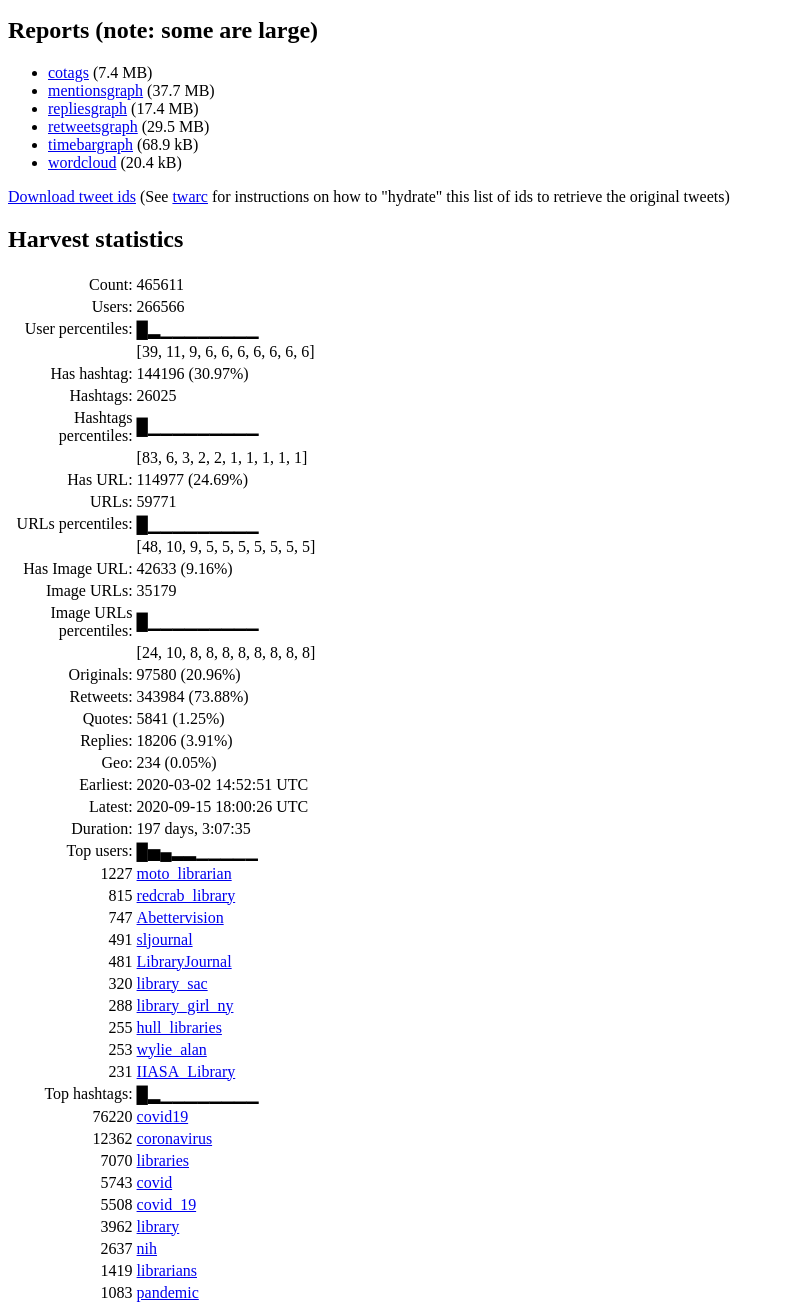
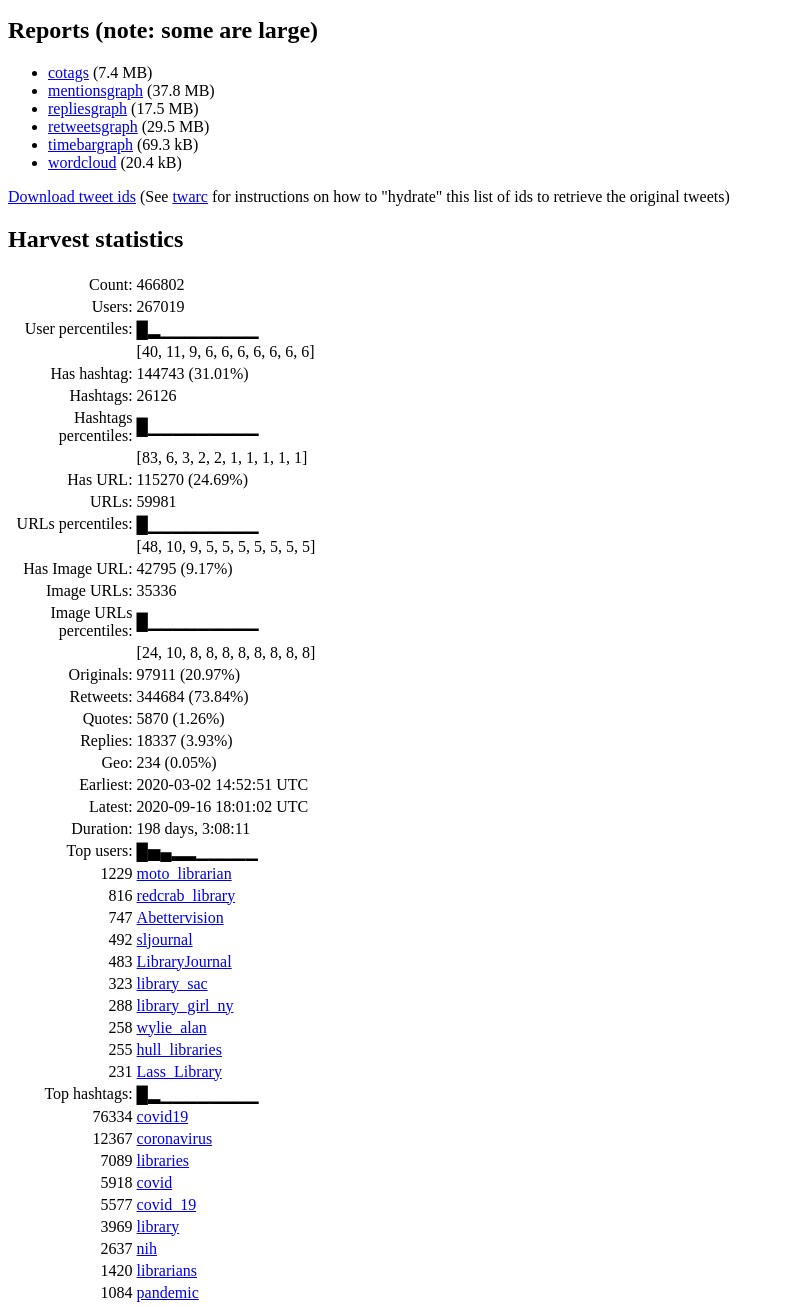
Before and after one commit to pbinkley/tweets-libraries-covid19, a plain HTML site: page index.html in a window 1280 px wide. Shown: the part 101-1408 px from the top of the page, without its empty margins (0-785 px from the left). Drawn offline with nearby package versions, Linux system fonts and the light colour scheme.

Commit message:
2020-09-16T12-14-41 update

```diff
--- a/index.html
+++ b/index.html
@@ -28,10 +28,10 @@
 
 <ul>
   <li><a href="cotags.html">cotags</a> (7.4 MB)</li>
-  <li><a href="mentionsgraph.html">mentionsgraph</a> (37.7 MB)</li>
-  <li><a href="repliesgraph.html">repliesgraph</a> (17.4 MB)</li>
+  <li><a href="mentionsgraph.html">mentionsgraph</a> (37.8 MB)</li>
+  <li><a href="repliesgraph.html">repliesgraph</a> (17.5 MB)</li>
   <li><a href="retweetsgraph.html">retweetsgraph</a> (29.5 MB)</li>
-  <li><a href="timebargraph.html">timebargraph</a> (68.9 kB)</li>
+  <li><a href="timebargraph.html">timebargraph</a> (69.3 kB)</li>
   <li><a href="wordcloud.html">wordcloud</a> (20.4 kB)</li>
 </ul>
 
@@ -40,56 +40,56 @@
 <h2>Harvest statistics</h2>
 
 <table>
-<tr><td>Count:</td><td>465611</td></tr>
+<tr><td>Count:</td><td>466802</td></tr>
 
-<tr><td>Users:</td><td>266566</td></tr>
+<tr><td>Users:</td><td>267019</td></tr>
 <tr><td>User percentiles:</td><td>█▂▁▁▁▁▁▁▁▁</td></tr>
-<tr><td></td><td>[39, 11, 9, 6, 6, 6, 6, 6, 6, 6]</td></tr>
+<tr><td></td><td>[40, 11, 9, 6, 6, 6, 6, 6, 6, 6]</td></tr>
 
-<tr><td>Has hashtag:</td><td>   144196 (30.97%)</td></tr>
-<tr><td>Hashtags:</td><td>    26025</td></tr>
+<tr><td>Has hashtag:</td><td>   144743 (31.01%)</td></tr>
+<tr><td>Hashtags:</td><td>    26126</td></tr>
 <tr><td>Hashtags percentiles:</td><td>█▁▁▁▁▁▁▁▁▁</td></tr>
 <tr><td></td><td>[83, 6, 3, 2, 2, 1, 1, 1, 1, 1]</td></tr>
 
-<tr><td>Has URL:</td><td>   114977 (24.69%)</td></tr>
-<tr><td>URLs:</td><td>    59771</td></tr>
+<tr><td>Has URL:</td><td>   115270 (24.69%)</td></tr>
+<tr><td>URLs:</td><td>    59981</td></tr>
 <tr><td>URLs percentiles:</td><td>█▁▁▁▁▁▁▁▁▁</td></tr>
 <tr><td></td><td>[48, 10, 9, 5, 5, 5, 5, 5, 5, 5]</td></tr>
 
-<tr><td>Has Image URL:</td><td>    42633 (9.16%)</td></tr>
-<tr><td>Image URLs:</td><td>    35179</td></tr>
+<tr><td>Has Image URL:</td><td>    42795 (9.17%)</td></tr>
+<tr><td>Image URLs:</td><td>    35336</td></tr>
 <tr><td>Image URLs percentiles:</td><td>█▁▁▁▁▁▁▁▁▁</td></tr>
 <tr><td></td><td>[24, 10, 8, 8, 8, 8, 8, 8, 8, 8]</td></tr>
 
-<tr><td>Originals:</td><td>    97580 (20.96%)</td></tr>
-<tr><td>Retweets:</td><td>   343984 (73.88%)</td></tr>
-<tr><td>Quotes:</td><td>     5841 (1.25%)</td></tr>
-<tr><td>Replies:</td><td>    18206 (3.91%)</td></tr>
+<tr><td>Originals:</td><td>    97911 (20.97%)</td></tr>
+<tr><td>Retweets:</td><td>   344684 (73.84%)</td></tr>
+<tr><td>Quotes:</td><td>     5870 (1.26%)</td></tr>
+<tr><td>Replies:</td><td>    18337 (3.93%)</td></tr>
 <tr><td>Geo:</td><td>      234 (0.05%)</td></tr>
 <tr><td>Earliest:</td><td>2020-03-02 14:52:51 UTC</td></tr>
-<tr><td>Latest:</td><td>2020-09-15 18:00:26 UTC</td></tr>
-<tr><td>Duration:</td><td>197 days, 3:07:35</td></tr>
+<tr><td>Latest:</td><td>2020-09-16 18:01:02 UTC</td></tr>
+<tr><td>Duration:</td><td>198 days, 3:08:11</td></tr>
 <tr><td>Top users:</td><td>█▅▄▂▂▁▁▁▁▁</td></tr>
-<tr><td>1227</td><td><a href='https://twitter.com/moto_librarian'>moto_librarian</a></td></tr>
-<tr><td>815</td><td><a href='https://twitter.com/redcrab_library'>redcrab_library</a></td></tr>
+<tr><td>1229</td><td><a href='https://twitter.com/moto_librarian'>moto_librarian</a></td></tr>
+<tr><td>816</td><td><a href='https://twitter.com/redcrab_library'>redcrab_library</a></td></tr>
 <tr><td>747</td><td><a href='https://twitter.com/Abettervision'>Abettervision</a></td></tr>
-<tr><td>491</td><td><a href='https://twitter.com/sljournal'>sljournal</a></td></tr>
-<tr><td>481</td><td><a href='https://twitter.com/LibraryJournal'>LibraryJournal</a></td></tr>
-<tr><td>320</td><td><a href='https://twitter.com/library_sac'>library_sac</a></td></tr>
+<tr><td>492</td><td><a href='https://twitter.com/sljournal'>sljournal</a></td></tr>
+<tr><td>483</td><td><a href='https://twitter.com/LibraryJournal'>LibraryJournal</a></td></tr>
+<tr><td>323</td><td><a href='https://twitter.com/library_sac'>library_sac</a></td></tr>
 <tr><td>288</td><td><a href='https://twitter.com/library_girl_ny'>library_girl_ny</a></td></tr>
+<tr><td>258</td><td><a href='https://twitter.com/wylie_alan'>wylie_alan</a></td></tr>
 <tr><td>255</td><td><a href='https://twitter.com/hull_libraries'>hull_libraries</a></td></tr>
-<tr><td>253</td><td><a href='https://twitter.com/wylie_alan'>wylie_alan</a></td></tr>
-<tr><td>231</td><td><a href='https://twitter.com/IIASA_Library'>IIASA_Library</a></td></tr>
+<tr><td>231</td><td><a href='https://twitter.com/Lass_Library'>Lass_Library</a></td></tr>
 <tr><td>Top hashtags:</td><td>█▂▁▁▁▁▁▁▁▁</td></tr>
-<tr><td>76220</td><td><a href='https://twitter.com/hashtags/covid19'>covid19</a></td></tr>
-<tr><td>12362</td><td><a href='https://twitter.com/hashtags/coronavirus'>coronavirus</a></td></tr>
-<tr><td>7070</td><td><a href='https://twitter.com/hashtags/libraries'>libraries</a></td></tr>
-<tr><td>5743</td><td><a href='https://twitter.com/hashtags/covid'>covid</a></td></tr>
-<tr><td>5508</td><td><a href='https://twitter.com/hashtags/covid_19'>covid_19</a></td></tr>
-<tr><td>3962</td><td><a href='https://twitter.com/hashtags/library'>library</a></td></tr>
+<tr><td>76334</td><td><a href='https://twitter.com/hashtags/covid19'>covid19</a></td></tr>
+<tr><td>12367</td><td><a href='https://twitter.com/hashtags/coronavirus'>coronavirus</a></td></tr>
+<tr><td>7089</td><td><a href='https://twitter.com/hashtags/libraries'>libraries</a></td></tr>
+<tr><td>5918</td><td><a href='https://twitter.com/hashtags/covid'>covid</a></td></tr>
+<tr><td>5577</td><td><a href='https://twitter.com/hashtags/covid_19'>covid_19</a></td></tr>
+<tr><td>3969</td><td><a href='https://twitter.com/hashtags/library'>library</a></td></tr>
 <tr><td>2637</td><td><a href='https://twitter.com/hashtags/nih'>nih</a></td></tr>
-<tr><td>1419</td><td><a href='https://twitter.com/hashtags/librarians'>librarians</a></td></tr>
-<tr><td>1083</td><td><a href='https://twitter.com/hashtags/pandemic'>pandemic</a></td></tr>
+<tr><td>1420</td><td><a href='https://twitter.com/hashtags/librarians'>librarians</a></td></tr>
+<tr><td>1084</td><td><a href='https://twitter.com/hashtags/pandemic'>pandemic</a></td></tr>
 <tr><td>1024</td><td><a href='https://twitter.com/hashtags/covidー19'>covidー19</a></td></tr>
 <tr><td>Top URLs:</td><td>█▆▃▃▃▃▃▁▁▁</td></tr>
 <tr><td>1076</td><td><a href='https://www.acm.org/articles/bulletins/2020/march/dl-access-during-covid-19'>https://www.acm.org/articles/bulletins/2020/march/dl-access-during-covid-19</a></td></tr>
```
Also changed, not shown: timebargraph.html (+1 -1 lines), wordcloud.html (+5 -5 lines).
